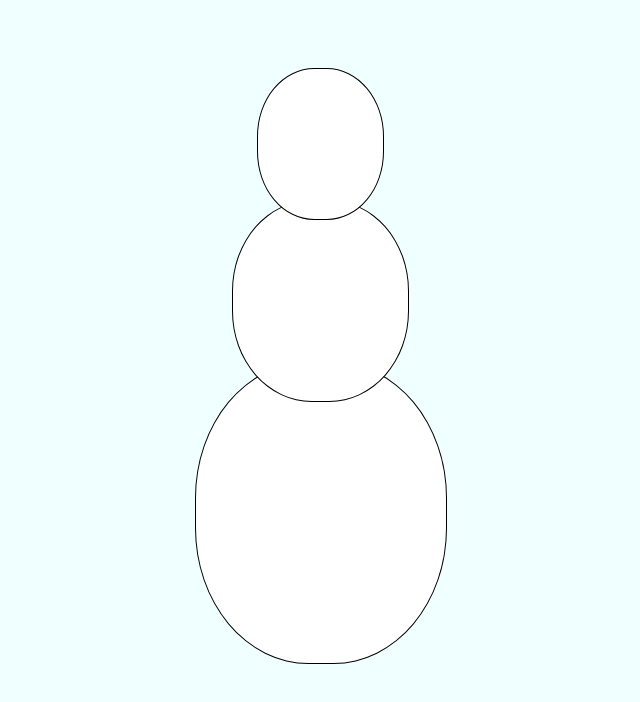
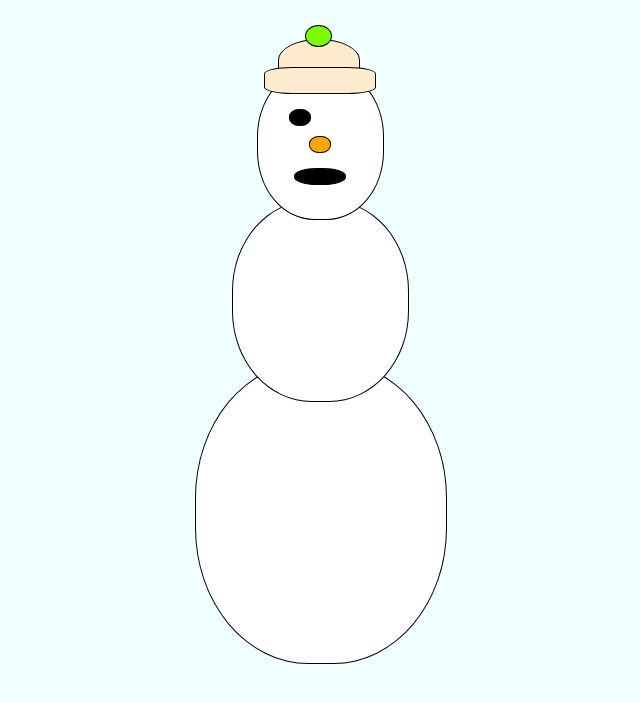
Before and after one commit to tb1994/iop-7xx, a plain HTML site: page index.html in a window 1280 px wide. Shown: the whole page, without its empty margins (320-960 px from the left). Drawn offline with Linux system fonts and the light colour scheme.

Commit message:
completed snowman himself, ready for scene

```diff
--- a/assets/CSS/style.css
+++ b/assets/CSS/style.css
@@ -6,6 +6,44 @@ body{
     width: 250px;
     margin: auto;
     overflow: visible;
+}
+
+.fluffle{
+    border: thin solid black;
+    background-color: lawngreen;
+    width: 25px;
+    height: 20px;
+    border-radius: 100%;
+    position: relative;
+    margin: auto;
+    top: -15px;
+
+}
+
+.hat{
+    border: thin solid black;
+    background-color: blanchedalmond;
+    width: 80px;
+    height: 40px;
+    border-top-left-radius: 50%;
+    border-top-right-radius: 50%;
+    position: absolute;
+    top: -30px;
+    left: 20px;
+}
+
+.rim{
+    border: thin solid black;
+    background-color: blanchedalmond;
+    width: 110px;
+    height: 25px;
+    border-top-left-radius: 25%;
+    border-top-right-radius: 25%;
+    border-bottom-left-radius: 25%;
+    border-bottom-right-radius: 25%;
+    position: relative;
+    top: 5px;
+    left: -15px;
 }
 
 .head, .body, .feet{
@@ -23,6 +61,48 @@ body{
     width: 50%;
 }
 
+.face{
+    margin: 40px auto;
+    height: 30px;
+    position: relative;
+    width: 50%;
+}
+
+.eyes, .nose, .mouth{
+    border: thin solid #000;
+    width: 20px;
+    height: 15px;
+    background-color: black;
+    border-radius: 45%;
+}
+.Leye{
+    float: left;
+}
+
+.Reye{
+    float: right;
+}
+
+.nose{
+border: thin solid #000;
+width: 20px;
+height: 15px;
+background-color: orange;
+border-radius: 45%;
+}
+
+.mouth, .nose{
+    clear: both;
+    margin: auto;
+    position: relative;
+    top: 10px;
+}
+
+.mouth{
+    margin-top: 15px;
+    width: 50px;
+}
+
 .body{
     width: 70%;
     height: 200px;
--- a/index.html
+++ b/index.html
@@ -9,7 +9,20 @@
 </head>
 <body>
     <div class="snowMan">
-        <div class="head"></div>
+        <div class="head">
+            <div class="hat">
+                <div class="fluffle"></div>
+                <div class="rim"></div>
+            </div>
+                <div class="face">
+                    <div class="eyes">
+                        <div class="Leye"></div>
+                        <div class="Reye"></div>
+                    </div>
+                    <div class="nose"></div>
+                    <div class="mouth"></div>
+                </div>
+        </div>
         <div class="body"></div>
         <div class="feet"></div>
     </div>
```
